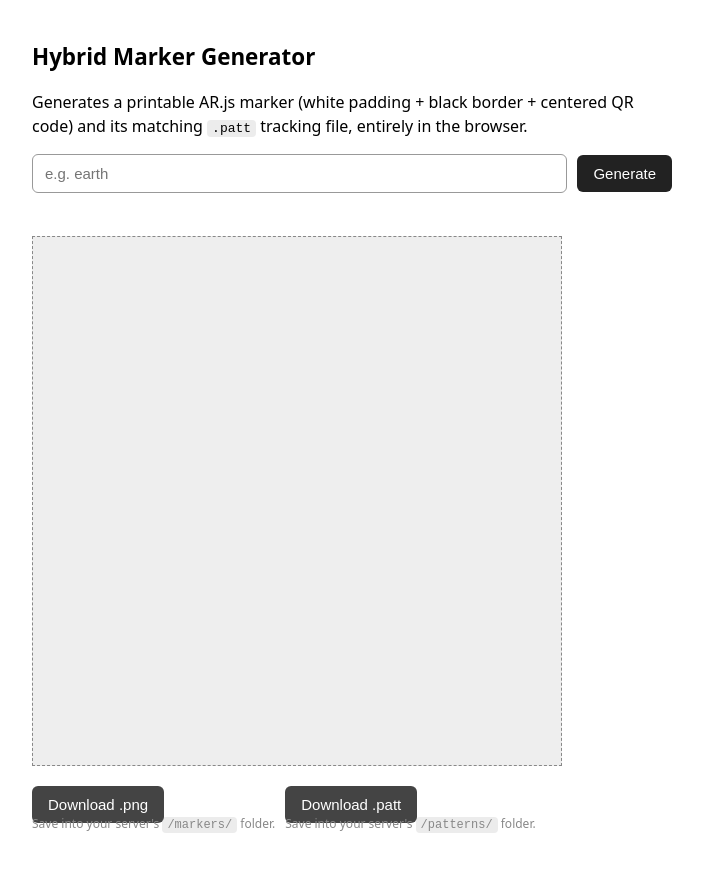
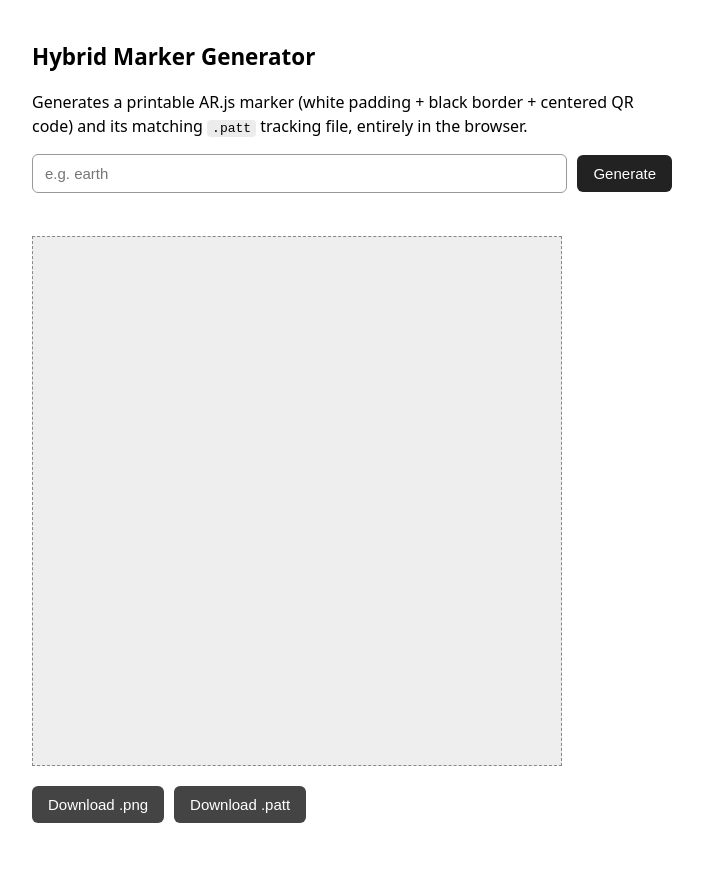
Before and after one commit to Book549/book549.github.io, a plain HTML site: page AR/V1/gen.html in a window 1280 px wide. Shown: the whole page, without its empty margins (288-991 px from the left). Drawn offline with Linux system fonts and the light colour scheme.

Commit message:
qiuckfix

```diff
--- a/AR/V1/gen.html
+++ b/AR/V1/gen.html
@@ -55,7 +55,6 @@
   #info { font-size: 13px; color: #666; margin-top: 10px; white-space: pre-wrap; }
   #error { color: #b40000; font-weight: 600; min-height: 1.2em; }
   code { background: rgba(127,127,127,0.15); padding: 1px 5px; border-radius: 4px; }
-  .hint { font-size: 12px; color: #888; margin: -8px 0 0 0; }
 </style>
 </head>
 <body>
@@ -76,14 +75,8 @@ and its matching <code>.patt</code> tracking file, entirely in the browser.</p>
 </div>
 
 <div class="row">
-  <div>
-    <button id="downloadPngBtn" class="secondary" disabled>Download .png</button>
-    <p class="hint">Save into your server's <code>/markers/</code> folder.</p>
-  </div>
-  <div>
-    <button id="downloadPattBtn" class="secondary" disabled>Download .patt</button>
-    <p class="hint">Save into your server's <code>/patterns/</code> folder.</p>
-  </div>
+  <button id="downloadPngBtn" class="secondary" disabled>Download .png</button>
+  <button id="downloadPattBtn" class="secondary" disabled>Download .patt</button>
 </div>
 
 <div id="info"></div>
@@ -95,7 +88,7 @@ and its matching <code>.patt</code> tracking file, entirely in the browser.</p>
   // ------------------------------------------------------------------
   // Configuration
   // ------------------------------------------------------------------
-  const BASE_URL = "http://110.164.204.242:13812/AR/V1/index.html?model=";
+  const BASE_URL = "https://book549.github.io/AR/V1/index.html?model=";
   const TOTAL_PIXELS = 512;      // final PNG resolution (square)
   const WHITE_MARGIN = 40;       // Layer 1: outer white padding, on all sides
   const BORDER_RATIO = 0.25;     // Layer 2: black border thickness, as a fraction
@@ -103,11 +96,6 @@ and its matching <code>.patt</code> tracking file, entirely in the browser.</p>
   const QR_FILL_RATIO = 0.92;    // Layer 4: QR fills 92% of the Layer 3 inner square
   const PATT_SIZE = 16;          // AR.js / ARToolKit standard pattern resolution
   const MAX_NAME_LEN = 64;
-
-  // Server-side destination folders, used only for on-screen hints /
-  // informational text — this page never writes to them directly.
-  const MARKERS_DIR  = "markers/";
-  const PATTERNS_DIR = "patterns/";
 
   const modelInput      = document.getElementById("modelInput");
   const generateBtn     = document.getElementById("generateBtn");
@@ -410,8 +398,7 @@ and its matching <code>.patt</code> tracking file, entirely in the browser.</p>
         `Model name (sanitized): ${sanitized}\n` +
         `Encoded URL: ${url}\n` +
         `Canvas: ${TOTAL_PIXELS}x${TOTAL_PIXELS}px (${WHITE_MARGIN}px outer margin)\n` +
-        `Pattern source: ${innerSize}x${innerSize}px @ (${patternX}, ${patternY}) -> downscaled to ${PATT_SIZE}x${PATT_SIZE}\n` +
-        `On your server: ${MARKERS_DIR}${sanitized}.png  +  ${PATTERNS_DIR}${sanitized}.patt`;
+        `Pattern source: ${innerSize}x${innerSize}px @ (${patternX}, ${patternY}) -> downscaled to ${PATT_SIZE}x${PATT_SIZE}`;
     } catch (e) {
       setError("Generation failed: " + e.message);
     } finally {
```
